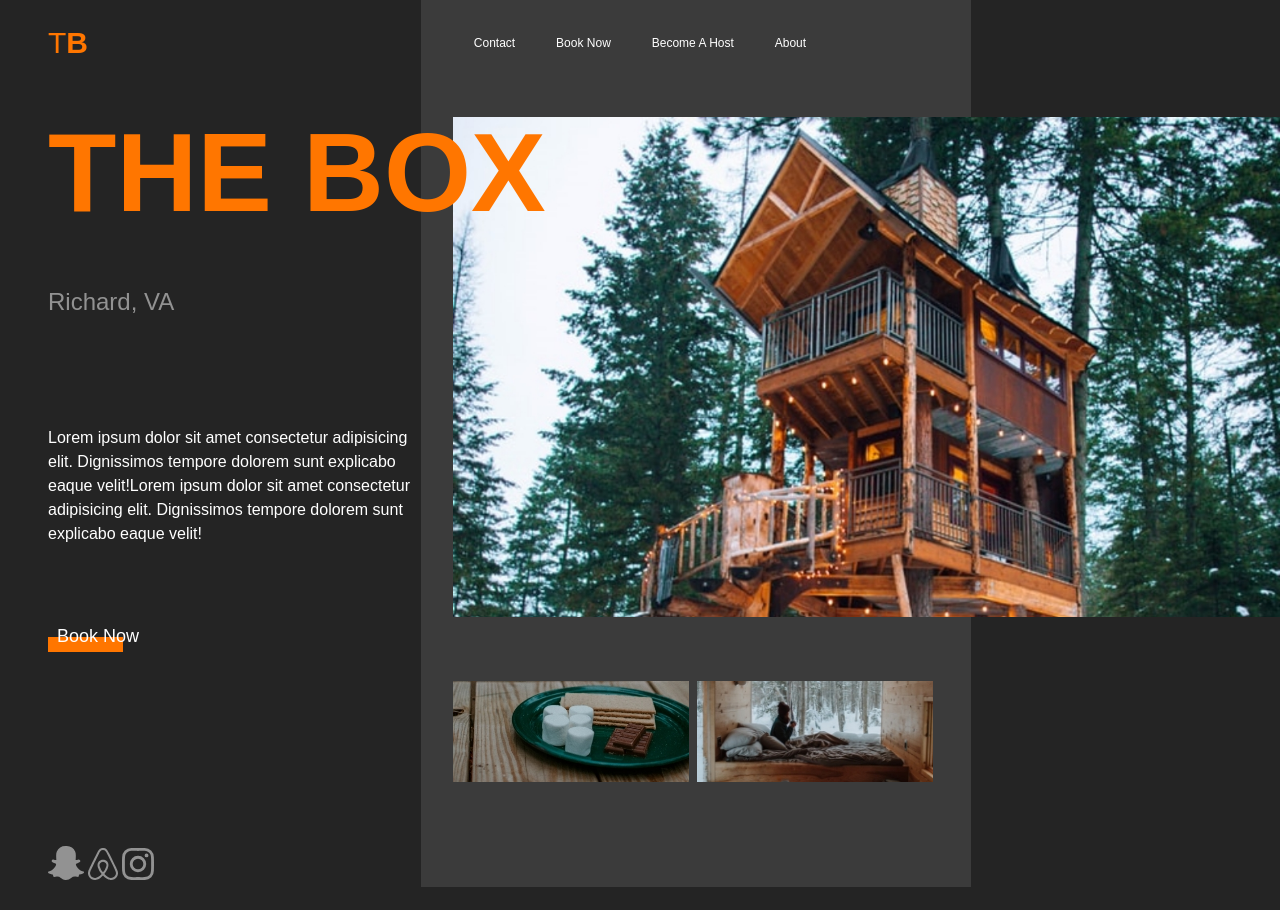
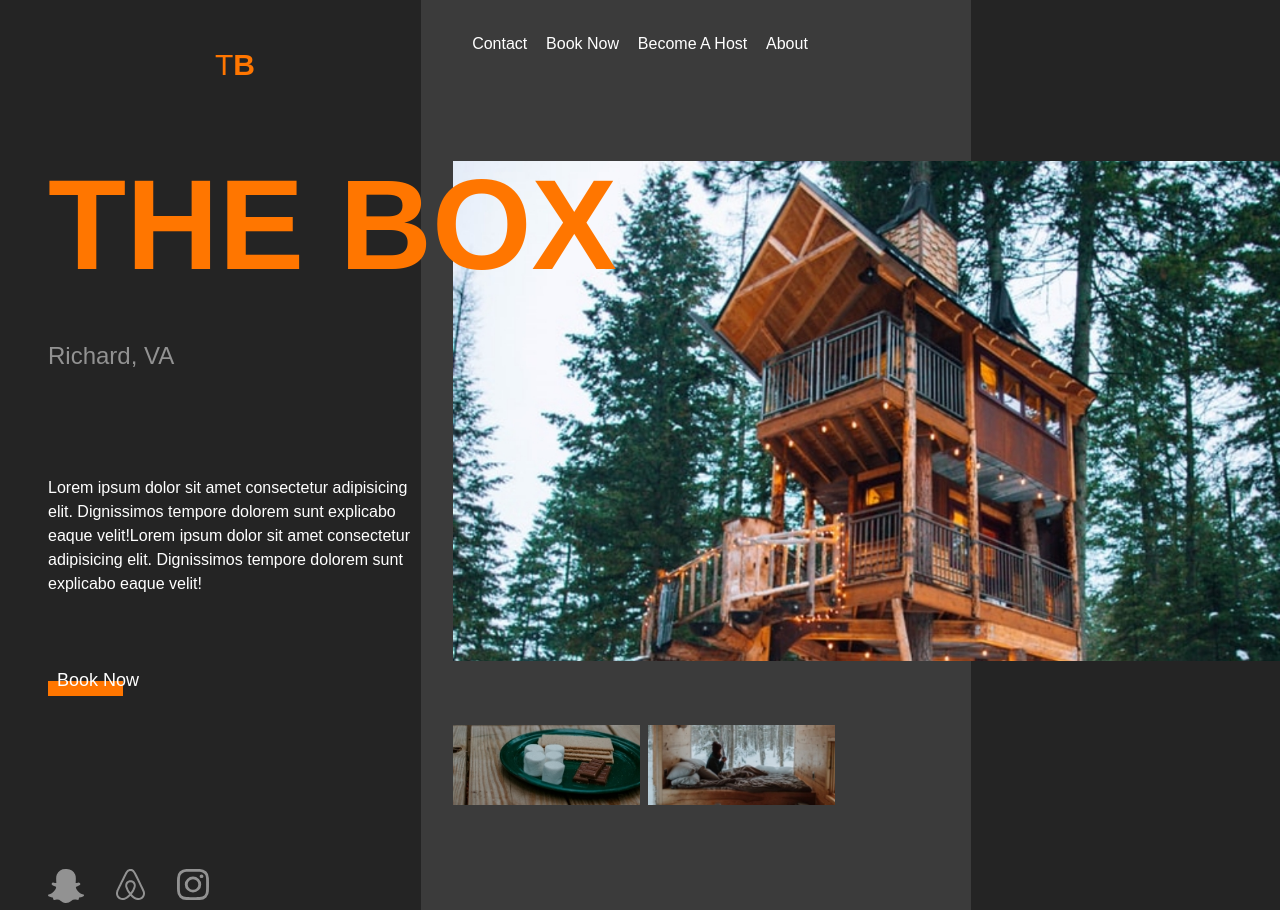
Before and after one commit to abdullah-kashif/Box-Master, a plain HTML site: page index.html in a window 1280 px wide. Before the commit the page ends 887 px from the top, so only its background shows below. Drawn offline with Linux system fonts and the light colour scheme.

Commit message:
secondry img fixed width

```diff
--- a/style.css
+++ b/style.css
@@ -14,13 +14,16 @@
 
 body {
     margin: 1rem;
-    padding: 0;
     background-color: var(--clr-bg-dark);
     color: var(--clr-text);
     line-height: 1.5;
     font-family: sans-serif;
+    box-sizing: border-box;
 }
-
+.logo{
+margin:  1em auto;
+display: block;
+}
 img {
     max-width: 100%;
 }
@@ -59,9 +62,9 @@ img {
 .title {
     color: var(--clr-accent);
     text-transform: uppercase;
+    font-size: clamp(3rem, 10vw, 12rem);
     margin: 0;
     line-height: 1;
-    font-size: clamp(3rem, 10vw, 7rem);
   }
 
 .location {
@@ -72,58 +75,46 @@ img {
 }
 
 header {
-    width: 100%;
-    display: flex;
-    flex-direction: column;
-    justify-content: space-between;
-    font-size: 13px;
-    align-items: center;
     margin: 2em 0;
-
-}
-
-footer {
-    margin-top: 2rem;
 }
 
 .nav {
+    flex-grow: 1;
     display: flex;
-    /* border: 2px solid red; */
-    width: 100%;
-    /* flex-grow: 1; */
-    justify-content: space-around;
-    /* margin-left: 1em; */
+    justify-content: space-evenly;
 }
 
 .nav-link {
     color: var(--clr-text);
     text-transform: capitalize;
     text-decoration: none;
-    /* padding: 0 1em; */
-    font-size: 12px;
+}
+
+.nav-link:hover,
+.nav-link:focus {
+    opacity: 200;
+    color:var(--clr-accent);
+}
+.secondry-images img{
+    width: 50%;
+}
+.secondry-images {
+    display: flex;
+    gap: 0.5em;
+}
+
+footer {
+    margin-top: 2em;
 }
 
 .social-links {
     display: flex;
     gap: 2em;
-    display: block;
 }
 
-.secondry-images {
-    display: flex;
-    flex-direction: row;
-    gap: 0.5em;
-    width: 45vw;
-}
-
-.social-links:hover,
-.social-links:focus {
+.social-link:hover,
+.social-link:focus {
     opacity: 0.5;
-}
-
-.nav-link:hover,
-.nav-link:focus {
-    color: var(--clr-accent);
 }
 
 @media (min-width: 800px) {
```
Lines whose indentation alone changed are shown as unchanged.
